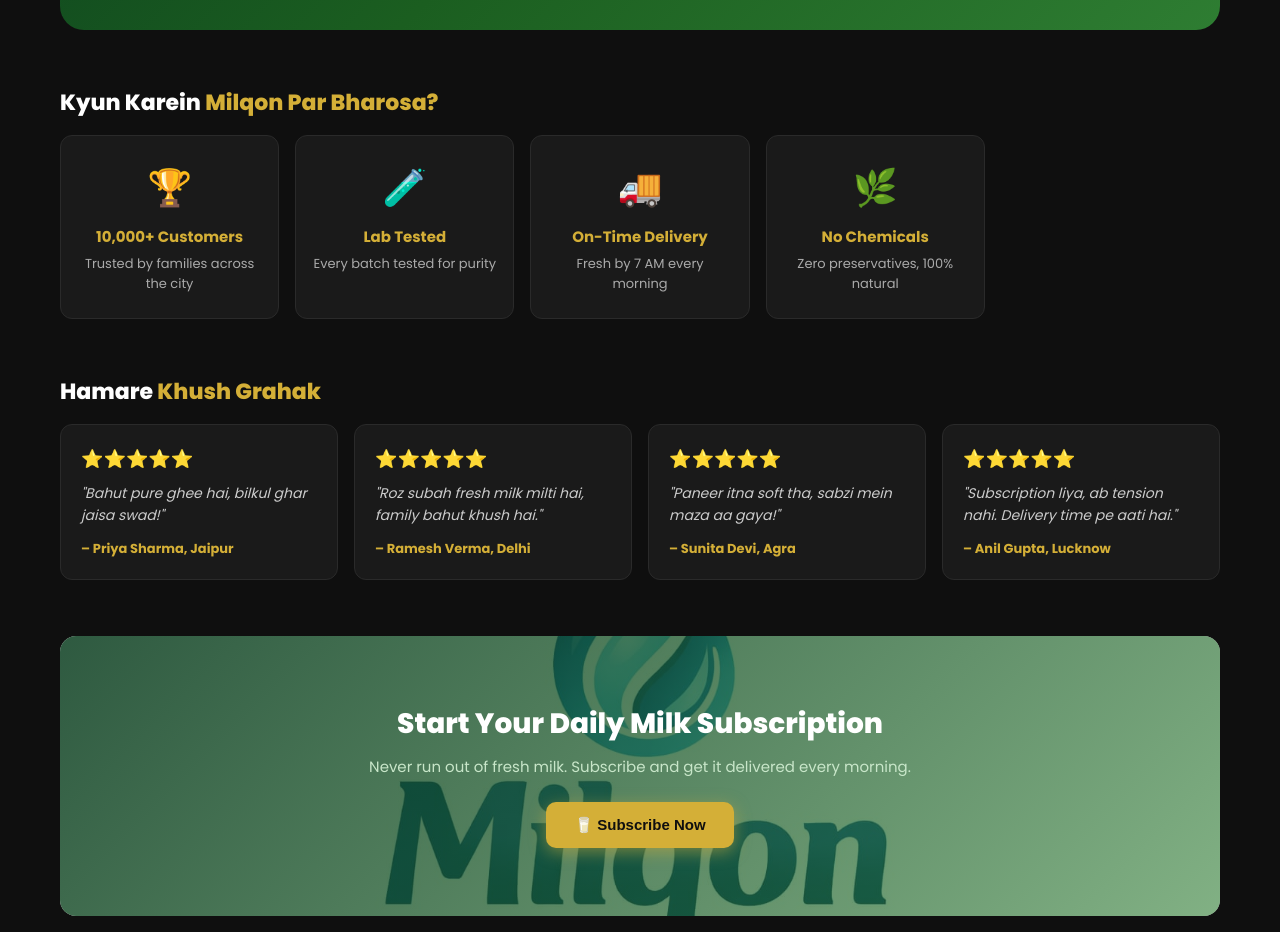
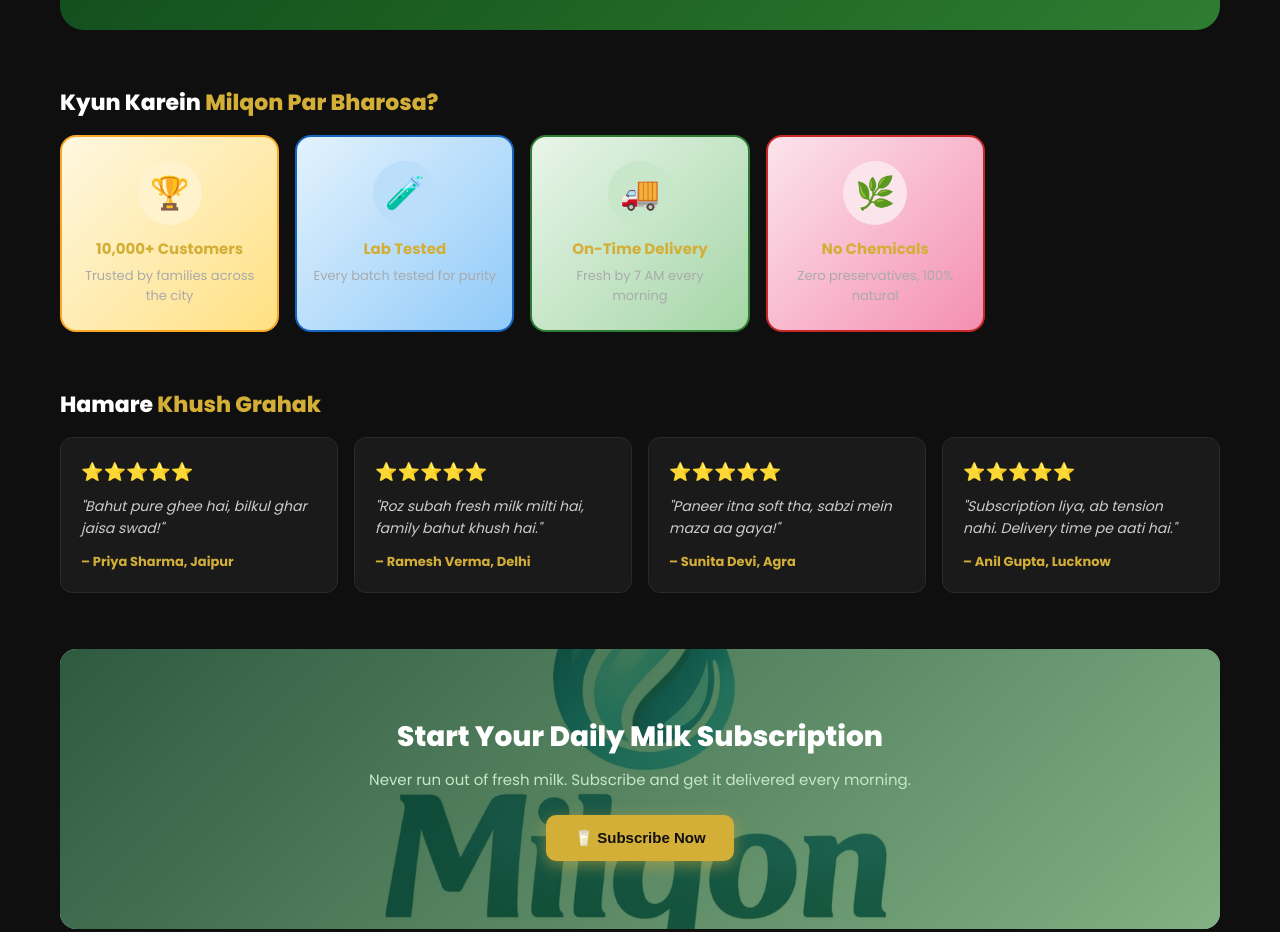
Before and after one commit to Abhishekkumar0048/Milqon-Dairy, a React (Create React App) app in the folder frontend/: page / in a window 1280 px wide. Shown: the part 2300-3232 px from the top of the page. Built offline with nearby package versions, Linux system fonts and the light colour scheme; no server answers.

Commit message:
feat: colorful trust cards

```diff
--- a/frontend/src/pages/Home.js
+++ b/frontend/src/pages/Home.js
@@ -42,10 +42,10 @@
 ];
 
 const trustItems = [
-  { icon: '🏆', title: '10,000+ Customers', desc: 'Trusted by families across the city' },
-  { icon: '🧪', title: 'Lab Tested', desc: 'Every batch tested for purity' },
-  { icon: '🚚', title: 'On-Time Delivery', desc: 'Fresh by 7 AM every morning' },
-  { icon: '🌿', title: 'No Chemicals', desc: 'Zero preservatives, 100% natural' },
+  { icon: '🏆', title: '10,000+ Customers', desc: 'Trusted by families across the city', bg: 'linear-gradient(135deg,#fff8e1,#ffe082)', border: '#f9a825', iconBg: '#fff3cd' },
+  { icon: '🧪', title: 'Lab Tested', desc: 'Every batch tested for purity', bg: 'linear-gradient(135deg,#e3f2fd,#90caf9)', border: '#1565c0', iconBg: '#bbdefb' },
+  { icon: '🚚', title: 'On-Time Delivery', desc: 'Fresh by 7 AM every morning', bg: 'linear-gradient(135deg,#e8f5e9,#a5d6a7)', border: '#2e7d32', iconBg: '#c8e6c9' },
+  { icon: '🌿', title: 'No Chemicals', desc: 'Zero preservatives, 100% natural', bg: 'linear-gradient(135deg,#fce4ec,#f48fb1)', border: '#c62828', iconBg: '#fce4ec' },
 ];
 
 function ImageSlider({ onShop, onSubscribe }) {
@@ -192,8 +192,8 @@
           <div className="section-header"><div className="section-title">Kyun Karein <span>Milqon Par Bharosa?</span></div></div>
           <div className="trust-grid">
             {trustItems.map(t => (
-              <div key={t.title} className="trust-card">
-                <div className="trust-icon">{t.icon}</div>
+              <div key={t.title} className="trust-card" style={{ background: t.bg, border: `2px solid ${t.border}`, borderRadius: 16 }}>
+                <div className="trust-icon" style={{ background: t.iconBg, borderRadius: '50%', width: 64, height: 64, display: 'flex', alignItems: 'center', justifyContent: 'center', fontSize: 32, margin: '0 auto 12px' }}>{t.icon}</div>
                 <div className="trust-title">{t.title}</div>
                 <div className="trust-desc">{t.desc}</div>
               </div>
```
